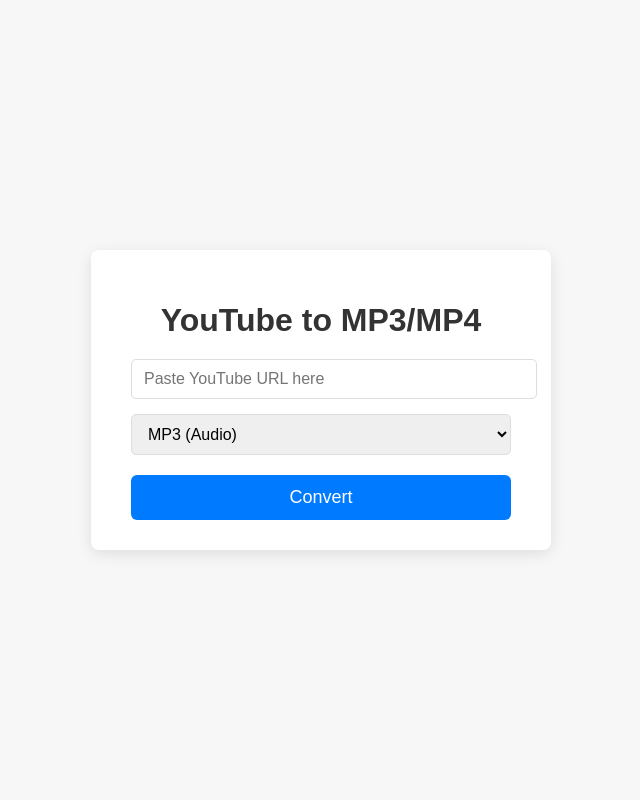
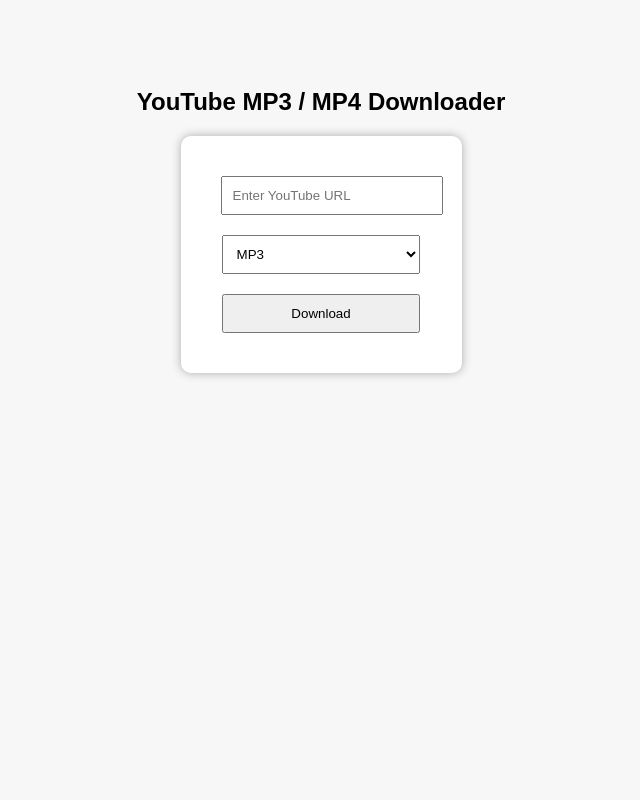
Before and after one commit to Dula9812/youtubedownloader, a Flask app: page / in a window 1280 px wide. Shown: the whole page, without its empty margins (319-959 px from the left). Run offline with Flask 3, Linux system fonts and the light colour scheme.

Commit message:
index.html

```diff
--- a/templates/index.html
+++ b/templates/index.html
@@ -1,80 +1,44 @@
 <!DOCTYPE html>
-<html lang="en">
+<html>
 <head>
-    <meta charset="UTF-8" />
-    <title>YouTube to MP3/MP4 Converter</title>
+    <title>YouTube MP3/MP4 Downloader</title>
     <style>
         body {
-            font-family: Arial, sans-serif;
+            font-family: Arial;
+            text-align: center;
+            padding-top: 60px;
             background: #f7f7f7;
-            display: flex;
-            justify-content: center;
-            align-items: center;
-            height: 100vh;
-            margin: 0;
         }
-        .container {
-            background: white;
-            padding: 30px 40px;
-            box-shadow: 0 4px 15px rgba(0,0,0,0.1);
-            border-radius: 8px;
-            width: 380px;
-            text-align: center;
+        form {
+            background: #fff;
+            display: inline-block;
+            padding: 30px;
+            border-radius: 10px;
+            box-shadow: 0 0 10px #aaa;
         }
-        input[type="text"] {
-            width: 100%;
-            padding: 10px 12px;
-            margin-bottom: 15px;
-            border: 1px solid #ddd;
-            border-radius: 5px;
-            font-size: 16px;
-        }
-        select {
-            width: 100%;
-            padding: 10px 12px;
-            margin-bottom: 20px;
-            border-radius: 5px;
-            border: 1px solid #ddd;
-            font-size: 16px;
-        }
-        button {
-            width: 100%;
-            padding: 12px;
-            background-color: #007BFF;
-            border: none;
-            border-radius: 6px;
-            color: white;
-            font-size: 18px;
-            cursor: pointer;
-            transition: background-color 0.3s ease;
-        }
-        button:hover {
-            background-color: #0056b3;
+        input, select, button {
+            padding: 10px;
+            margin: 10px;
+            width: 90%;
         }
         .error {
             color: red;
-            margin-bottom: 15px;
-        }
-        h1 {
-            margin-bottom: 20px;
-            color: #333;
+            margin-top: 15px;
         }
     </style>
 </head>
 <body>
-    <div class="container">
-        <h1>YouTube to MP3/MP4</h1>
+    <h2>YouTube MP3 / MP4 Downloader</h2>
+    <form method="POST">
+        <input type="text" name="youtube_url" placeholder="Enter YouTube URL" required><br>
+        <select name="format">
+            <option value="mp3">MP3</option>
+            <option value="mp4">MP4</option>
+        </select><br>
+        <button type="submit">Download</button>
         {% if error %}
-        <div class="error">{{ error }}</div>
+        <div class="error">⚠️ {{ error }}</div>
         {% endif %}
-        <form method="POST" action="/">
-            <input type="text" name="youtube_url" placeholder="Paste YouTube URL here" required />
-            <select name="format" required>
-                <option value="mp3">MP3 (Audio)</option>
-                <option value="mp4">MP4 (Video)</option>
-            </select>
-            <button type="submit">Convert</button>
-        </form>
-    </div>
+    </form>
 </body>
 </html>
```
